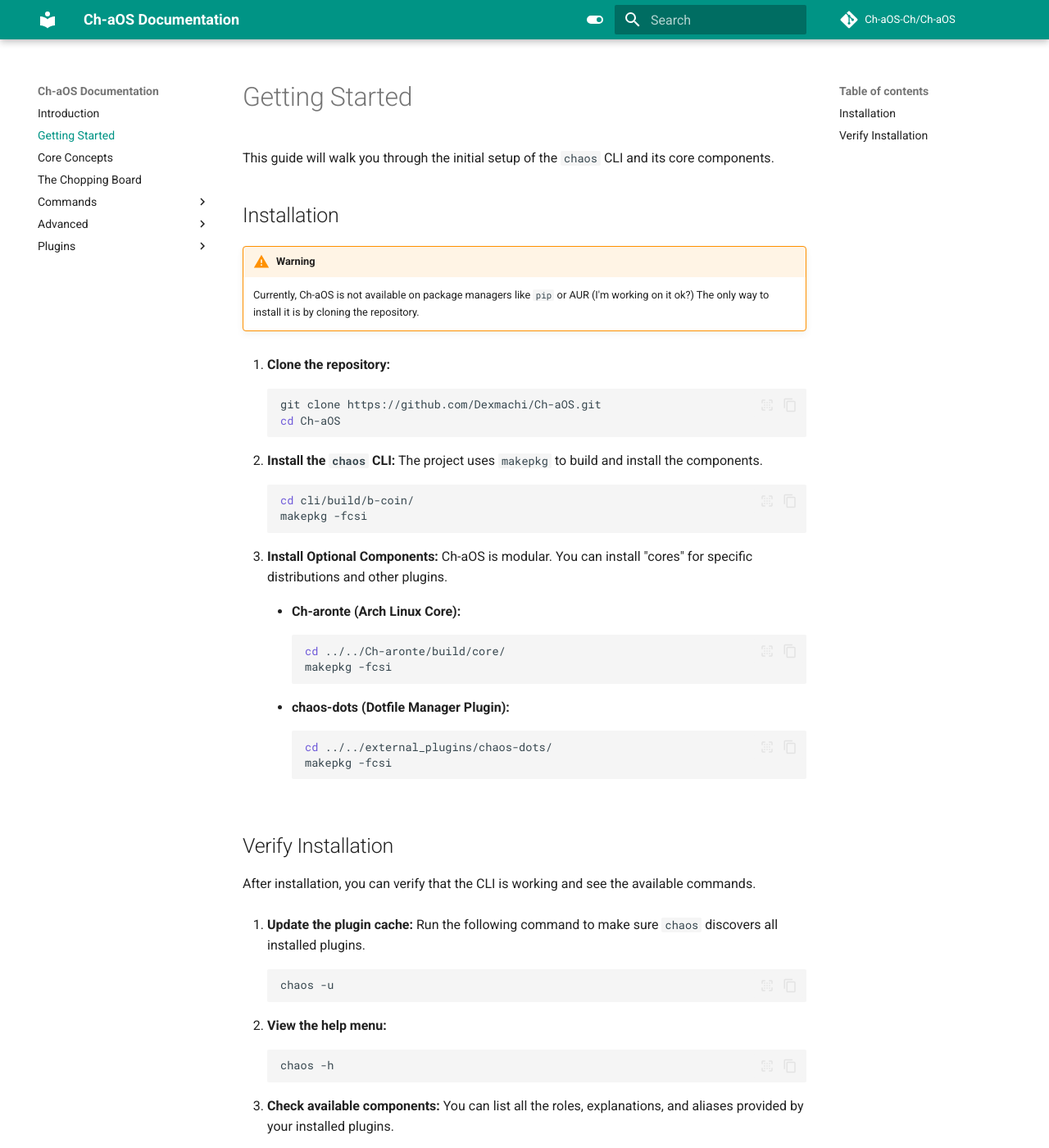
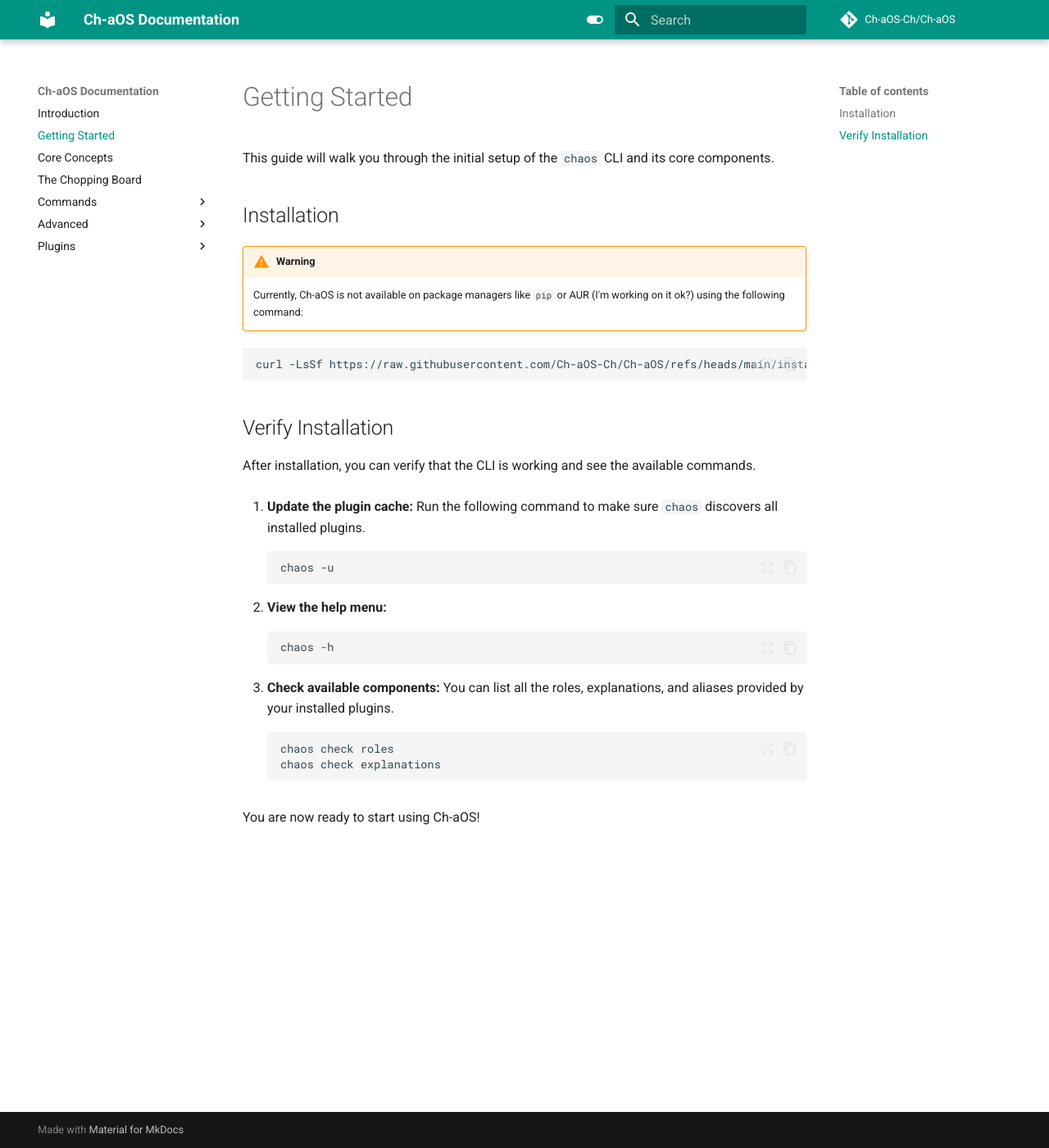
Before and after one commit to Ch-aOS-Ch/Ch-aOS, an MkDocs documentation site: the page built from docs/getting-started.md, in a window 1280 px wide and 1400 px high. Shown: the whole window at 82% size. Built offline with MkDocs 1.6.1 and Material for MkDocs 9.7.7, drawn with Linux system fonts in a browser that asks for light colours; comment, search, counter and statistics services are not loaded.

Commit message:
fix docs

````diff
--- a/docs/getting-started.md
+++ b/docs/getting-started.md
@@ -5,35 +5,11 @@
 ## Installation
 
 !!! warning
-    Currently, Ch-aOS is not available on package managers like `pip` or AUR (I'm working on it ok?) The only way to install it is by cloning the repository.
+    Currently, Ch-aOS is not available on package managers like `pip` or AUR (I'm working on it ok?) using the following command:
 
-1.  **Clone the repository:**
-    ```bash
-    git clone https://github.com/Dexmachi/Ch-aOS.git
-    cd Ch-aOS
-    ```
-
-2.  **Install the `chaos` CLI:**
-    The project uses `makepkg` to build and install the components.
-    ```bash
-    cd cli/build/b-coin/
-    makepkg -fcsi
-    ```
-
-3.  **Install Optional Components:**
-    Ch-aOS is modular. You can install "cores" for specific distributions and other plugins.
-
-    -   **Ch-aronte (Arch Linux Core):**
-        ```bash
-        cd ../../Ch-aronte/build/core/
-        makepkg -fcsi
-        ```
-
-    -   **chaos-dots (Dotfile Manager Plugin):**
-        ```bash
-        cd ../../external_plugins/chaos-dots/
-        makepkg -fcsi
-        ```
+```bash
+curl -LsSf https://raw.githubusercontent.com/Ch-aOS-Ch/Ch-aOS/refs/heads/main/install.sh | sudo bash
+```
 
 ## Verify Installation
 
````
Also changed, not shown: README.md (+5 -0 lines), docs/chopping-board.md (+1 -1 lines).
